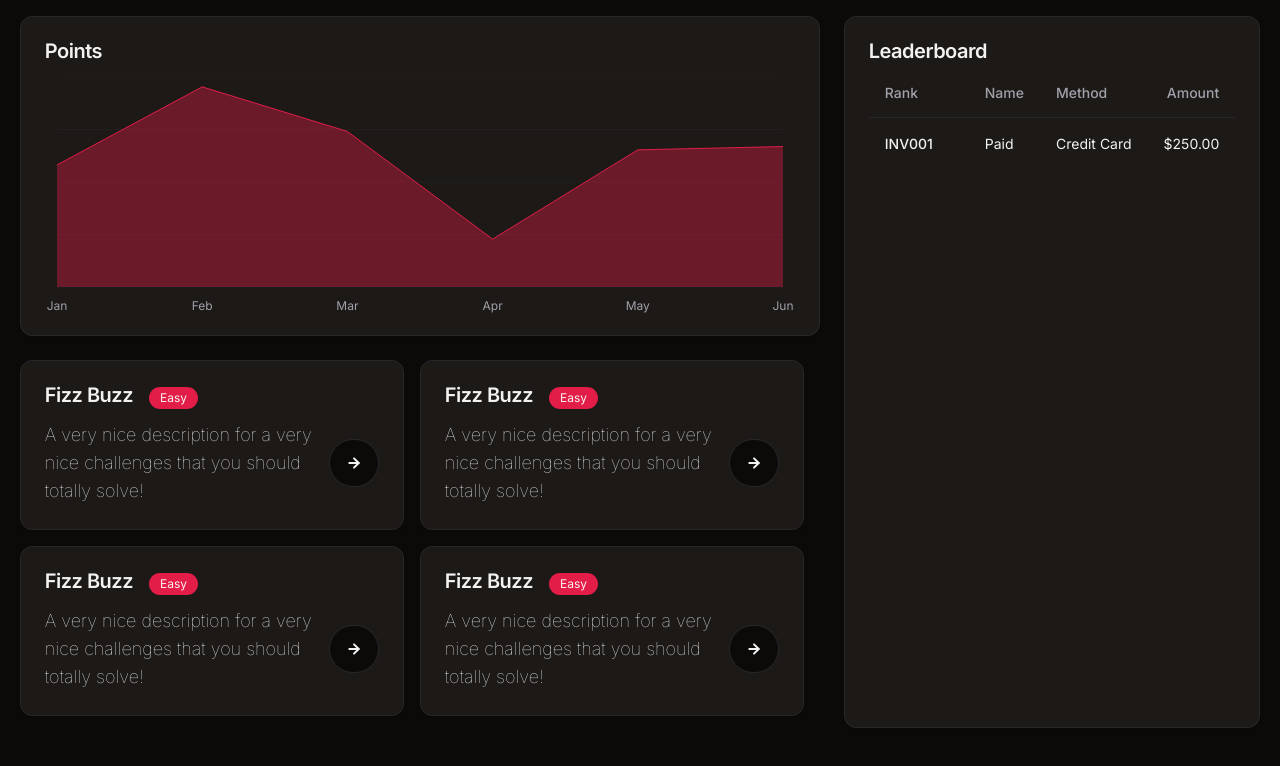
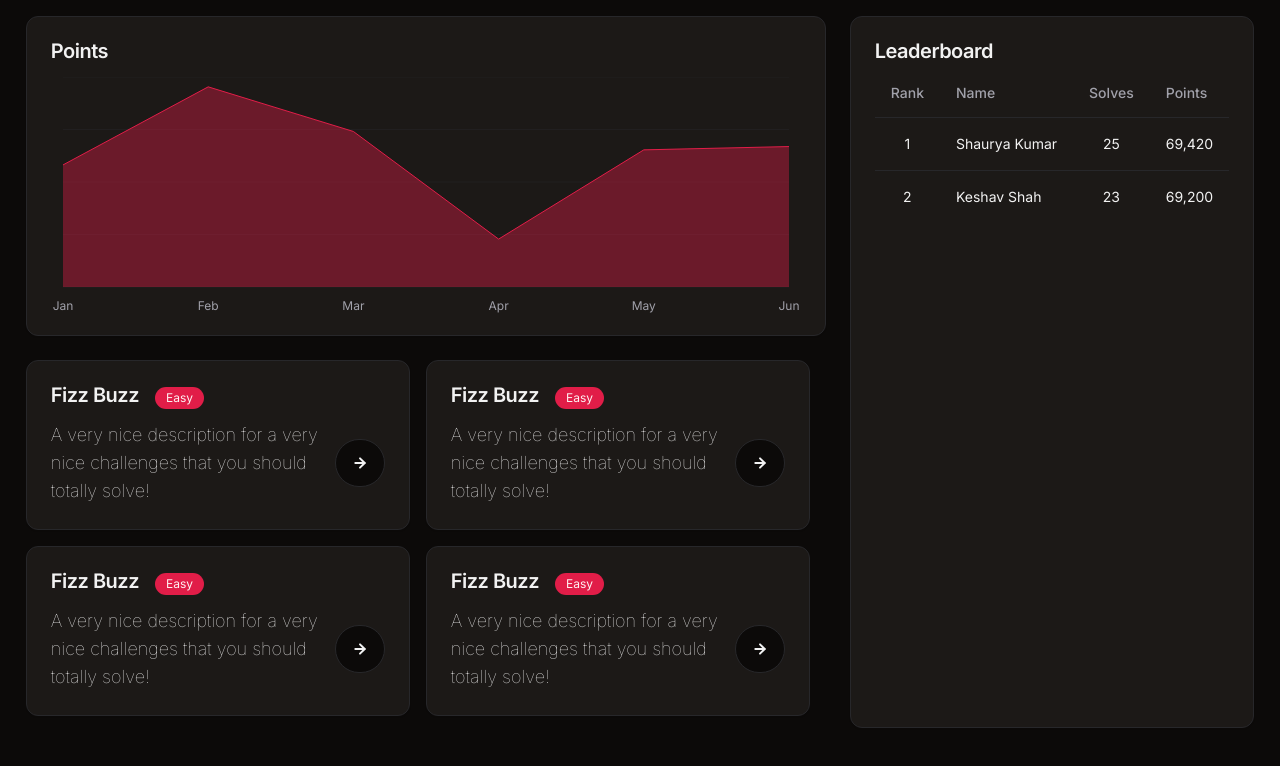
Before and after one commit to kshau/code-aai, a Next.js app: page /dashboard in a window 1280 px wide. Shown: the top 766 px of the page. Built offline with nearby package versions, Linux system fonts and the light colour scheme.

Commit message:
leaderboard polish

```diff
--- a/app/dashboard/page.tsx
+++ b/app/dashboard/page.tsx
@@ -69,18 +69,24 @@ function DashboardLeaderboard() {
         <Table>
           <TableHeader>
             <TableRow>
-              <TableHead className="w-[100px]">Rank</TableHead>
+              <TableHead>Rank</TableHead>
               <TableHead>Name</TableHead>
-              <TableHead>Method</TableHead>
-              <TableHead className="text-right">Amount</TableHead>
+              <TableHead>Solves</TableHead>
+              <TableHead>Points</TableHead>
             </TableRow>
           </TableHeader>
           <TableBody>
             <TableRow>
-              <TableCell className="font-medium">INV001</TableCell>
-              <TableCell>Paid</TableCell>
-              <TableCell>Credit Card</TableCell>
-              <TableCell className="text-right">$250.00</TableCell>
+              <TableCell>1</TableCell>
+              <TableCell className="text-left">Shaurya Kumar</TableCell>
+              <TableCell>25</TableCell>
+              <TableCell>69,420</TableCell>
+            </TableRow>
+            <TableRow>
+              <TableCell>2</TableCell>
+              <TableCell className="text-left">Keshav Shah</TableCell>
+              <TableCell>23</TableCell>
+              <TableCell>69,200</TableCell>
             </TableRow>
           </TableBody>
         </Table>
--- a/components/ui/table.tsx
+++ b/components/ui/table.tsx
@@ -87,7 +87,7 @@ const TableCell = React.forwardRef<
 >(({ className, ...props }, ref) => (
   <td
     ref={ref}
-    className={cn("p-4 align-middle [&:has([role=checkbox])]:pr-0", className)}
+    className={cn("p-4 align-middle [&:has([role=checkbox])]:pr-0 text-center", className)}
     {...props}
   />
 ))
```
